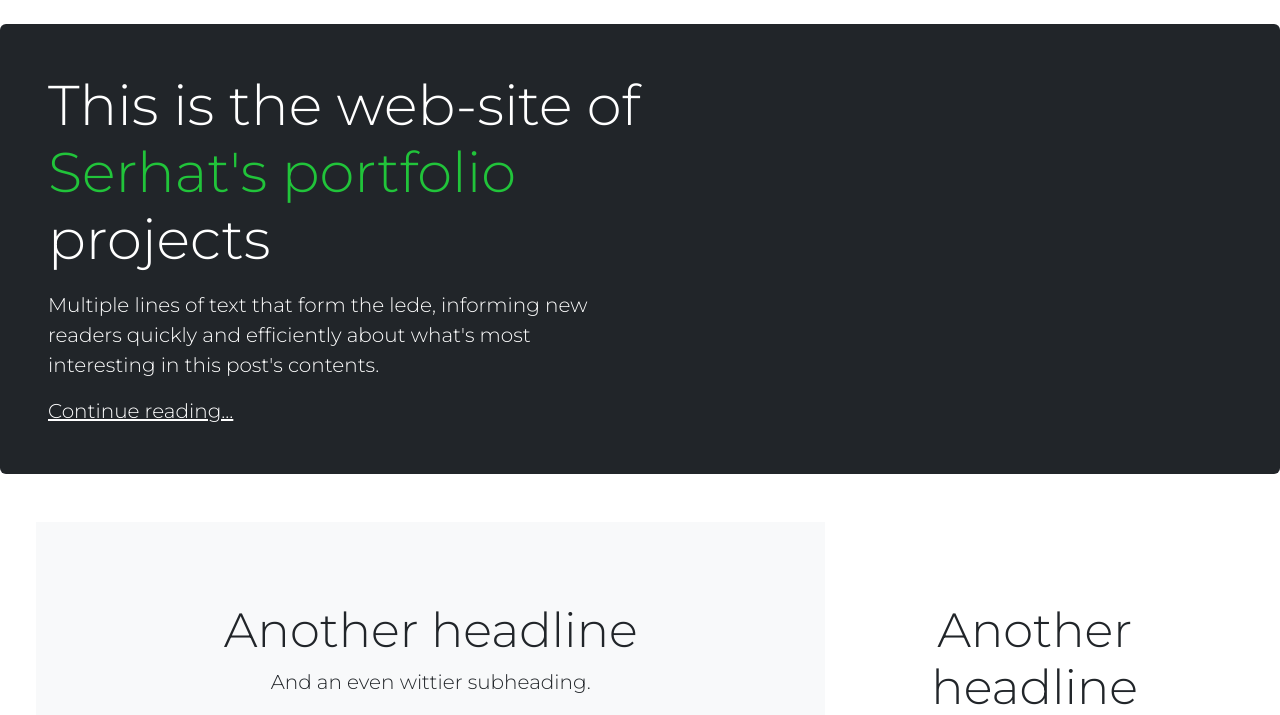
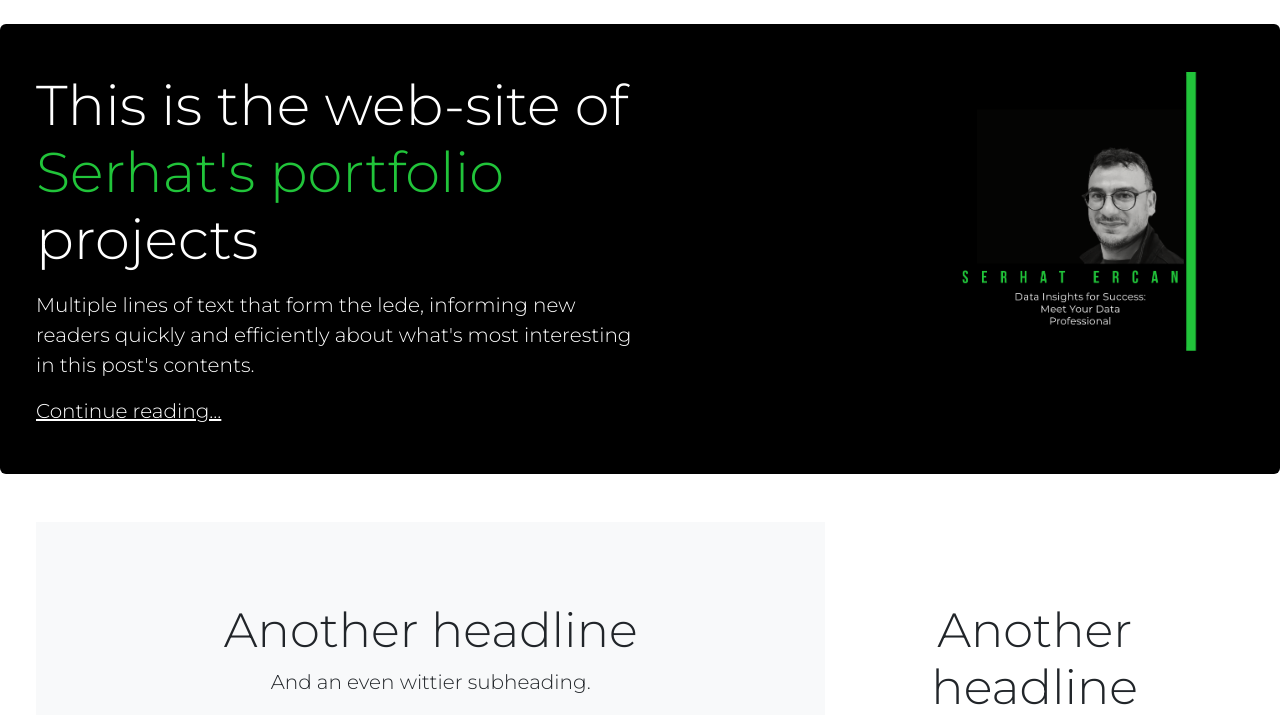
Before and after one commit to iserhat/port_web, a Flask app: page / in a window 1280 px wide. Shown: the part 209-924 px from the top of the page. Run offline with Flask 3, Linux system fonts and the light colour scheme; some libraries are stand-ins or nearby versions.

Commit message:
Image is added

```diff
--- a/static/styles.css
+++ b/static/styles.css
@@ -1,4 +1,6 @@
-
+.jumbotron {
+    background-color: black;
+}
 
 .navbar-toggler {
     background-color: #21c43a;
--- a/templates/enter.html
+++ b/templates/enter.html
@@ -1,9 +1,20 @@
 <section>
-    <div class="jumbotron p-3 p-md-5 text-white rounded bg-dark">
+    <div class="jumbotron p-3 p-md-5 text-white rounded">
+      <div class='row'>
       <div class="col-md-6 px-0">
         <h1 class="display-4">This is the web-site of <span class="green-text">Serhat's portfolio</span> projects</h1>
         <p class="lead my-3">Multiple lines of text that form the lede, informing new readers quickly and efficiently about what's most interesting in this post's contents.</p>
         <p class="lead mb-0"><a href="#" class="text-white font-weight-bold">Continue reading...</a></p>
       </div>
+      <div class="col-md-1 px-0">
+
+      </div>
+      <div class="col-md-5 px-0">
+        <a class="coverImg" href="#">
+          <img src="/static/images/CoverPic2.png" width="100%" height="80%" class="d-inline-block" alt="Me">
+        </a>
+      </div>
+    </div>
+    </div>
     </div>
   </section>
```
Also changed, not shown: static/images/CoverPic2.png (added).
